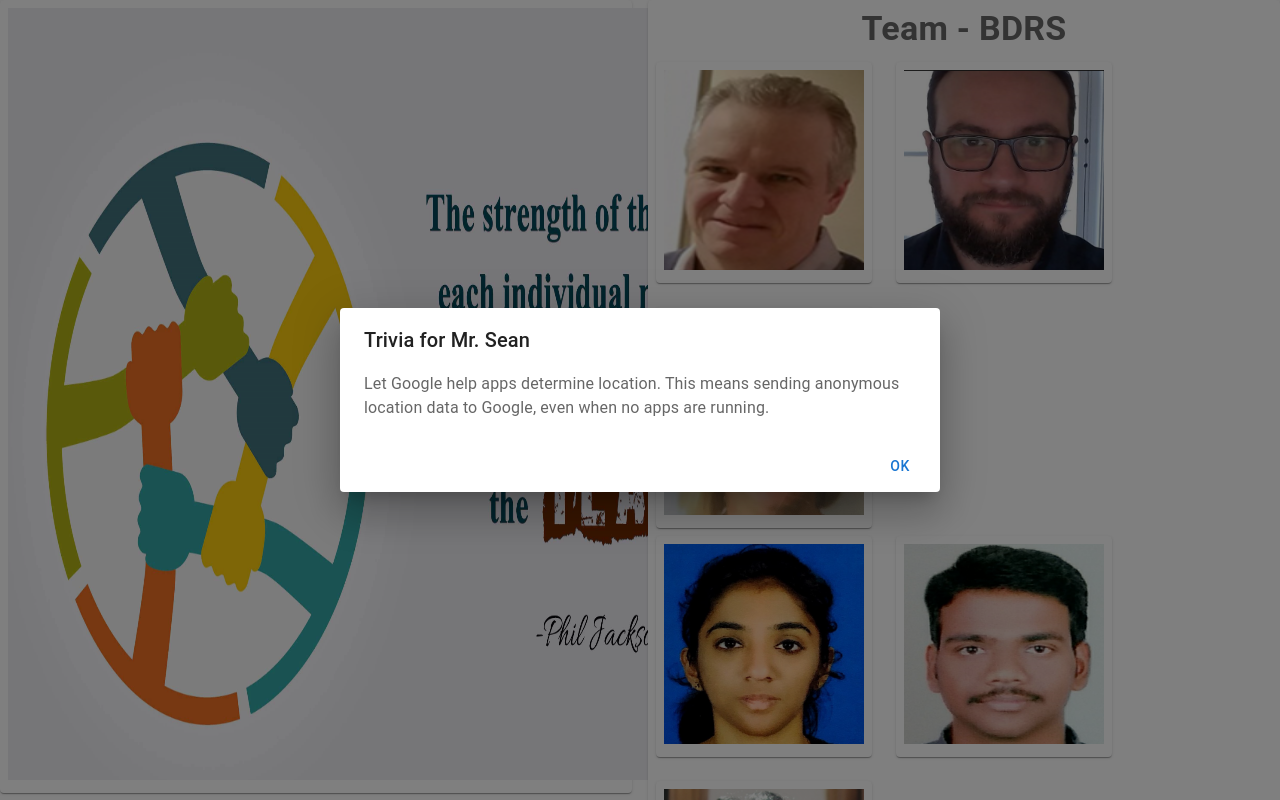
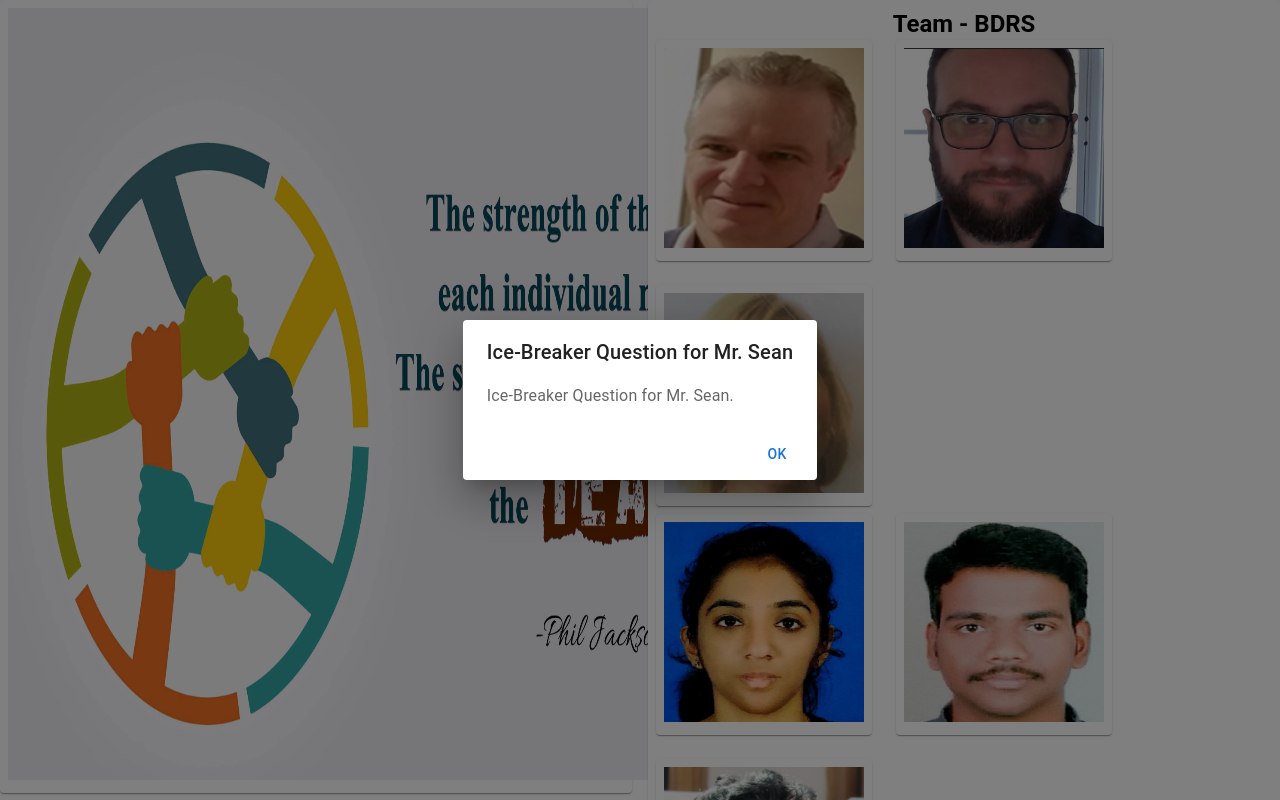
Before and after one commit to hbtidotgkb/web-dev, a React (Create React App) app in the folder react-projects/team-games/: page / in a window 1280 px wide. Both pictures are taken after a click on the picture 764 px from the left and 169 px from the top of the page. Shown: the top 800 px of the page. Built offline with nearby package versions, Linux system fonts and the light colour scheme.

Commit message:
Ice-Breaker Update

```diff
--- a/react-projects/team-games/src/components/BdrsGrid.tsx
+++ b/react-projects/team-games/src/components/BdrsGrid.tsx
@@ -13,6 +13,7 @@ import QuestionDialogGaurav from './QuestionDialogGaurav';
 import QuestionDialogBharath from './QuestionDialogBharath';
 import QuestionDialogSailaja from './QuestionDialogSailaja';
 import QuestionDialogAnu from './QuestionDialogAnu';
+import NameThatEmoji from './NameThatEmoji';
 
 const Item = styled(Paper)(({ theme }) => ({
   backgroundColor: theme.palette.mode === 'dark' ? '#1A2027' : '#fff',
@@ -69,11 +70,10 @@ function FormRow2() {
     );
   }
 
-
 export default function BdrsGrid() {
   return (
     <div>
-    <Typography variant='h4' gutterBottom>
+    <Typography variant='h5' color="#000000">
         <Box sx={{fontWeight:'bold'}}>Team - BDRS</Box>
     </Typography>
     <Box sx={{ flexGrow: 1 }}>
@@ -89,6 +89,7 @@ export default function BdrsGrid() {
         </Grid>
       </Grid>
     </Box>
+    <NameThatEmoji/>
     </div>
   );
 }
--- /dev/null
+++ b/react-projects/team-games/src/components/NameThatEmoji.tsx
@@ -0,0 +1,77 @@
+import * as React from 'react';
+import Button from '@mui/material/Button';
+import Dialog from '@mui/material/Dialog';
+import ListItemText from '@mui/material/ListItemText';
+import ListItem from '@mui/material/ListItem';
+import List from '@mui/material/List';
+import Divider from '@mui/material/Divider';
+import AppBar from '@mui/material/AppBar';
+import Toolbar from '@mui/material/Toolbar';
+import IconButton from '@mui/material/IconButton';
+import Typography from '@mui/material/Typography';
+import CloseIcon from '@mui/icons-material/Close';
+import Slide from '@mui/material/Slide';
+import { TransitionProps } from '@mui/material/transitions';
+
+const Transition = React.forwardRef(function Transition(
+  props: TransitionProps & {
+    children: React.ReactElement;
+  },
+  ref: React.Ref<unknown>,
+) {
+  return <Slide direction="up" ref={ref} {...props} />;
+});
+
+export default function NameThatEmoji() {
+  const [open, setOpen] = React.useState(false);
+
+  const handleClickOpen = () => {
+    setOpen(true);
+  };
+
+  const handleClose = () => {
+    setOpen(false);
+  };
+
+  return (
+    <div>
+      <Button variant="outlined" onClick={handleClickOpen}>
+        Name That Emoji
+      </Button>
+      <Dialog
+        fullScreen
+        open={open}
+        onClose={handleClose}
+        TransitionComponent={Transition}
+      >
+        <AppBar sx={{ position: 'relative' }}>
+          <Toolbar>
+            <IconButton
+              edge="start"
+              color="inherit"
+              onClick={handleClose}
+              aria-label="close"
+            >
+              <CloseIcon />
+            </IconButton>
+            <Typography sx={{ ml: 2, flex: 1 }} variant="h6" component="div">
+              Name That Emoji
+            </Typography>
+          </Toolbar>
+        </AppBar>
+        <List>
+          <ListItem button>
+            <ListItemText primary="Phone ringtone" secondary="Titania" />
+          </ListItem>
+          <Divider />
+          <ListItem button>
+            <ListItemText
+              primary="Default notification ringtone"
+              secondary="Tethys"
+            />
+          </ListItem>
+        </List>
+      </Dialog>
+    </div>
+  );
+}
--- a/react-projects/team-games/src/components/QuestionDialogAnu.tsx
+++ b/react-projects/team-games/src/components/QuestionDialogAnu.tsx
@@ -42,11 +42,10 @@ export default function QuestionDialog_Anu() {
         onClose={handleClose}
         aria-describedby="alert-dialog-slide-description"
       >
-        <DialogTitle>{"Trivia for Anu"}</DialogTitle>
+        <DialogTitle>{"Ice-Breaker Question for Anu"}</DialogTitle>
         <DialogContent>
           <DialogContentText id="alert-dialog-slide-description">
-            Let Google help apps determine location. This means sending anonymous
-            location data to Google, even when no apps are running.
+              Ice-Breaker Question for Anu.
           </DialogContentText>
         </DialogContent>
         <DialogActions>
--- a/react-projects/team-games/src/components/QuestionDialogBharath.tsx
+++ b/react-projects/team-games/src/components/QuestionDialogBharath.tsx
@@ -42,11 +42,10 @@ export default function QuestionDialog_Bharath() {
         onClose={handleClose}
         aria-describedby="alert-dialog-slide-description"
       >
-        <DialogTitle>{"Trivia for Bharath"}</DialogTitle>
+        <DialogTitle>{"Ice-Breaker Question For Bharath"}</DialogTitle>
         <DialogContent>
           <DialogContentText id="alert-dialog-slide-description">
-            Let Google help apps determine location. This means sending anonymous
-            location data to Google, even when no apps are running.
+               Ice-Breaker Question For Bharath
           </DialogContentText>
         </DialogContent>
         <DialogActions>
--- a/react-projects/team-games/src/components/QuestionDialogCathy.tsx
+++ b/react-projects/team-games/src/components/QuestionDialogCathy.tsx
@@ -42,11 +42,10 @@ export default function QuestionDialog_Cathy() {
         onClose={handleClose}
         aria-describedby="alert-dialog-slide-description"
       >
-        <DialogTitle>{"Trivia for Cathy"}</DialogTitle>
+        <DialogTitle>{"Ice-Breaker Question for Cathy"}</DialogTitle>
         <DialogContent>
           <DialogContentText id="alert-dialog-slide-description">
-            Let Google help apps determine location. This means sending anonymous
-            location data to Google, even when no apps are running.
+              Ice-Breaker Question for Cathy
           </DialogContentText>
         </DialogContent>
         <DialogActions>
--- a/react-projects/team-games/src/components/QuestionDialogCharan.tsx
+++ b/react-projects/team-games/src/components/QuestionDialogCharan.tsx
@@ -42,11 +42,10 @@ export default function QuestionDialog_Charan() {
         onClose={handleClose}
         aria-describedby="alert-dialog-slide-description"
       >
-        <DialogTitle>{"Trivia for SriCharan"}</DialogTitle>
+        <DialogTitle>{"Ice-Breaker Question for SriCharan"}</DialogTitle>
         <DialogContent>
           <DialogContentText id="alert-dialog-slide-description">
-            Let Google help apps determine location. This means sending anonymous
-            location data to Google, even when no apps are running.
+              Ice-Breaker Question for Cathy.
           </DialogContentText>
         </DialogContent>
         <DialogActions>
--- a/react-projects/team-games/src/components/QuestionDialogGaurav.tsx
+++ b/react-projects/team-games/src/components/QuestionDialogGaurav.tsx
@@ -42,7 +42,7 @@ export default function QuestionDialog_Sean() {
         onClose={handleClose}
         aria-describedby="alert-dialog-slide-description"
       >
-        <DialogTitle>{"Trivia for Gaurav"}</DialogTitle>
+        <DialogTitle>{"Ice-Breaker Question for Gaurav"}</DialogTitle>
         <DialogContent>
           <DialogContentText id="alert-dialog-slide-description">
             Do not expect me questioning myself!
--- a/react-projects/team-games/src/components/QuestionDialogJason.tsx
+++ b/react-projects/team-games/src/components/QuestionDialogJason.tsx
@@ -42,11 +42,10 @@ export default function QuestionDialog_Jason() {
         onClose={handleClose}
         aria-describedby="alert-dialog-slide-description"
       >
-        <DialogTitle>{"Trivia for Jason"}</DialogTitle>
+        <DialogTitle>{"Ice-Breaker Question for Jason"}</DialogTitle>
         <DialogContent>
           <DialogContentText id="alert-dialog-slide-description">
-            Let Google help apps determine location. This means sending anonymous
-            location data to Google, even when no apps are running.
+          Ice-Breaker Question for Jason.
           </DialogContentText>
         </DialogContent>
         <DialogActions>
--- a/react-projects/team-games/src/components/QuestionDialogNidhi.tsx
+++ b/react-projects/team-games/src/components/QuestionDialogNidhi.tsx
@@ -42,11 +42,10 @@ export default function QuestionDialog_Nidhi() {
         onClose={handleClose}
         aria-describedby="alert-dialog-slide-description"
       >
-        <DialogTitle>{"Trivia for SriNidhi"}</DialogTitle>
+        <DialogTitle>{"Ice-Breaker Question for SriNidhi"}</DialogTitle>
         <DialogContent>
           <DialogContentText id="alert-dialog-slide-description">
-            Let Google help apps determine location. This means sending anonymous
-            location data to Google, even when no apps are running.
+          Ice-Breaker Question for SriNidhi.
           </DialogContentText>
         </DialogContent>
         <DialogActions>
--- a/react-projects/team-games/src/components/QuestionDialogSailaja.tsx
+++ b/react-projects/team-games/src/components/QuestionDialogSailaja.tsx
@@ -42,11 +42,10 @@ export default function QuestionDialog_Sean() {
         onClose={handleClose}
         aria-describedby="alert-dialog-slide-description"
       >
-        <DialogTitle>{"Trivia for Sailaja"}</DialogTitle>
+        <DialogTitle>{"Ice-Breaker Question for Sailaja"}</DialogTitle>
         <DialogContent>
           <DialogContentText id="alert-dialog-slide-description">
-            Let Google help apps determine location. This means sending anonymous
-            location data to Google, even when no apps are running.
+              Ice-Breaker Question for Sailaja.
           </DialogContentText>
         </DialogContent>
         <DialogActions>
--- a/react-projects/team-games/src/components/QuestionDialogSean.tsx
+++ b/react-projects/team-games/src/components/QuestionDialogSean.tsx
@@ -42,11 +42,10 @@ export default function QuestionDialog_Sean() {
         onClose={handleClose}
         aria-describedby="alert-dialog-slide-description"
       >
-        <DialogTitle>{"Trivia for Mr. Sean"}</DialogTitle>
+        <DialogTitle>{"Ice-Breaker Question for Mr. Sean"}</DialogTitle>
         <DialogContent>
           <DialogContentText id="alert-dialog-slide-description">
-            Let Google help apps determine location. This means sending anonymous
-            location data to Google, even when no apps are running.
+              Ice-Breaker Question for Mr. Sean.
           </DialogContentText>
         </DialogContent>
         <DialogActions>
```
